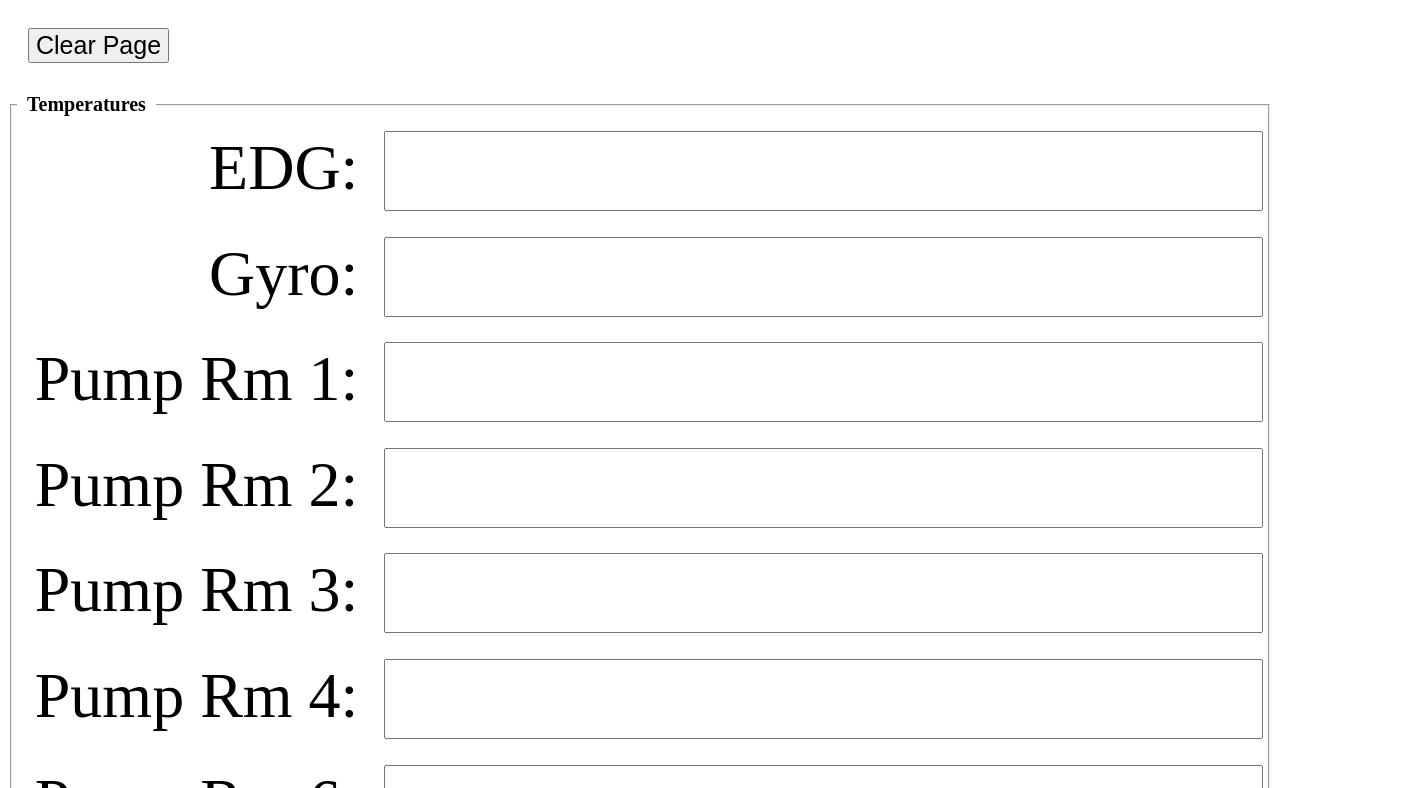
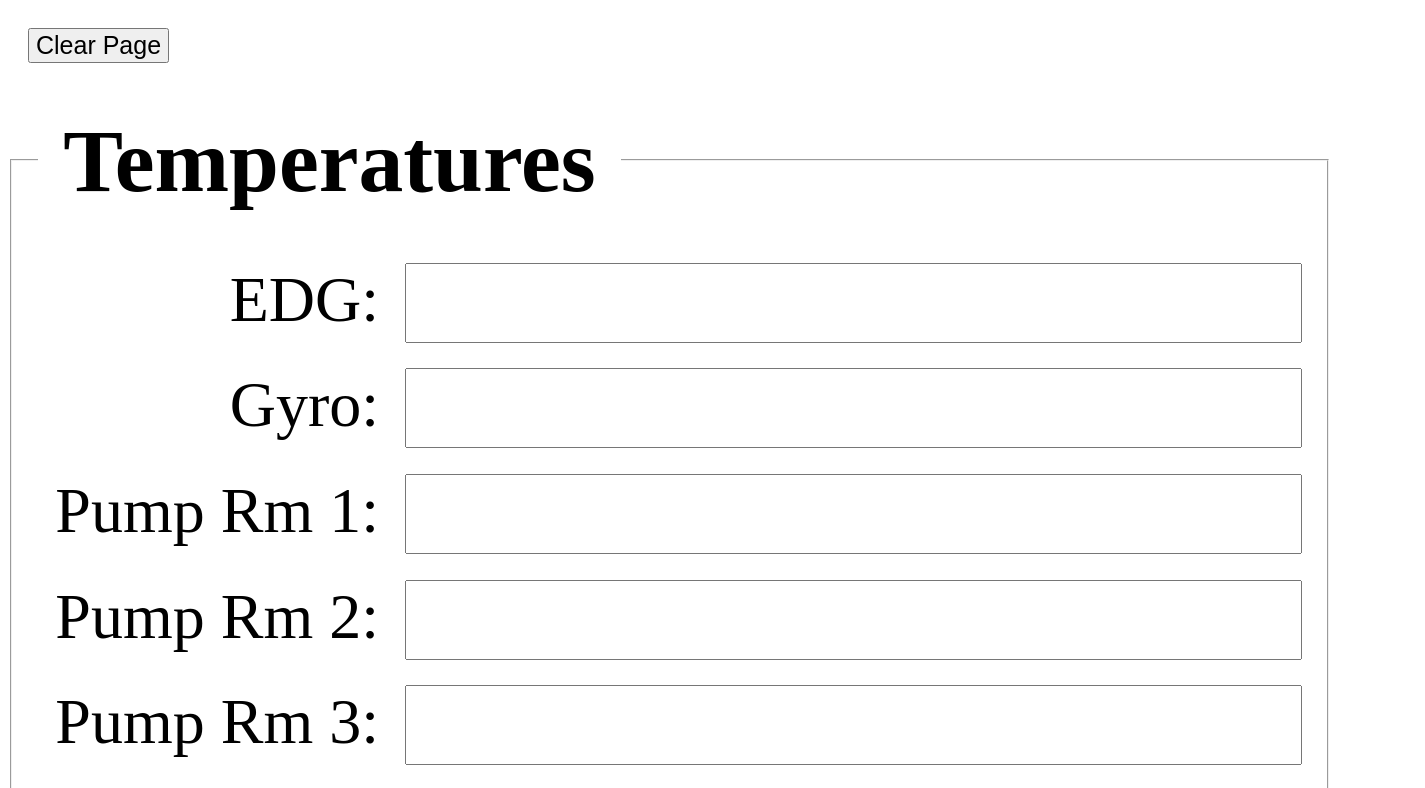
Before and after one commit to epieper/RoundsLog, a plain HTML site: page index.html in a window 1280 px wide. Shown: the top 788 px of the page, 1425 px wide, since content can reach past the window. Drawn offline with Linux system fonts and the light colour scheme.

Commit message:
Update style.css

```diff
--- a/style.css
+++ b/style.css
@@ -16,11 +16,12 @@ div.grid input {
 }
 
 fieldset.group {
-  margin-bottom: 10px;
-  padding: 5px;
+  width: 100%;
+  margin-bottom: 2vw;
+  padding: 2vw;
 }
 fieldset.group legend {
-  padding: 10px;
-  font-size: 20px;
+  padding: 2vw;
+  font-size: 7vw;
   font-weight: bold;
 }
```
